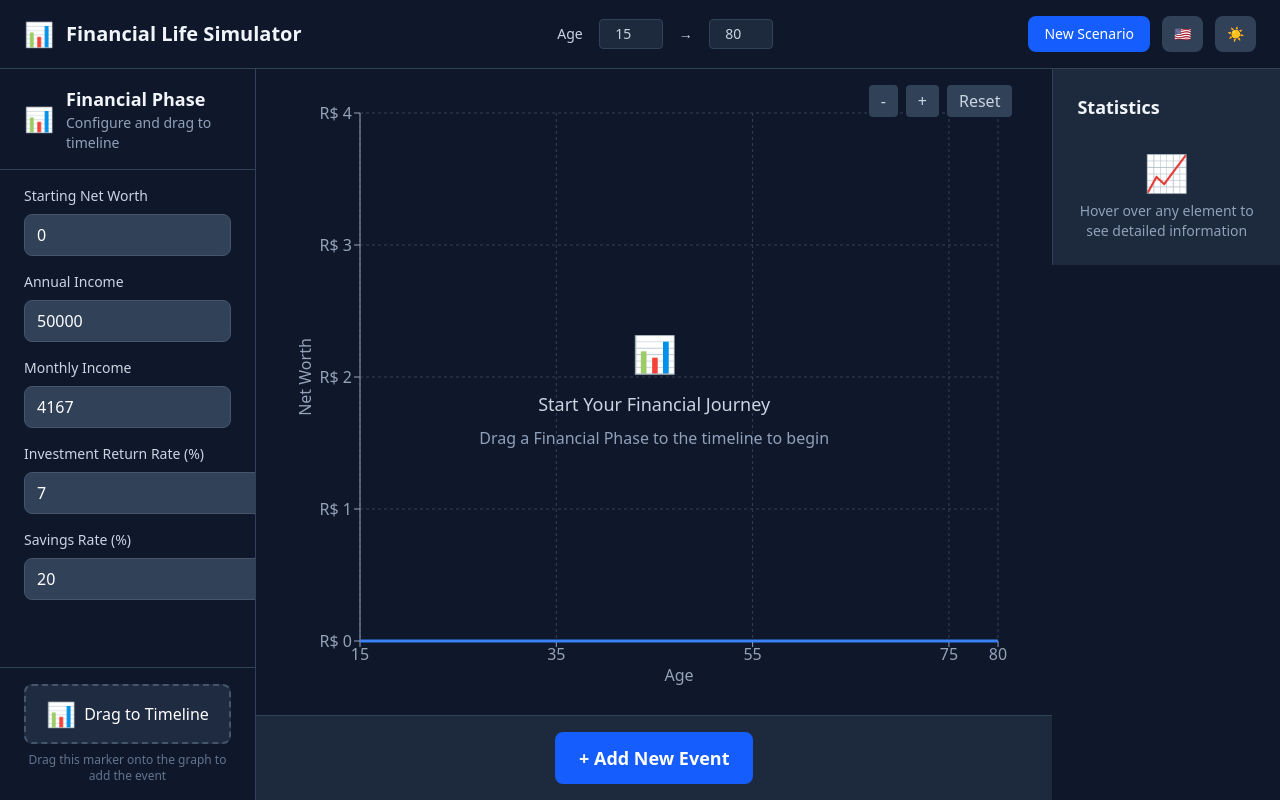
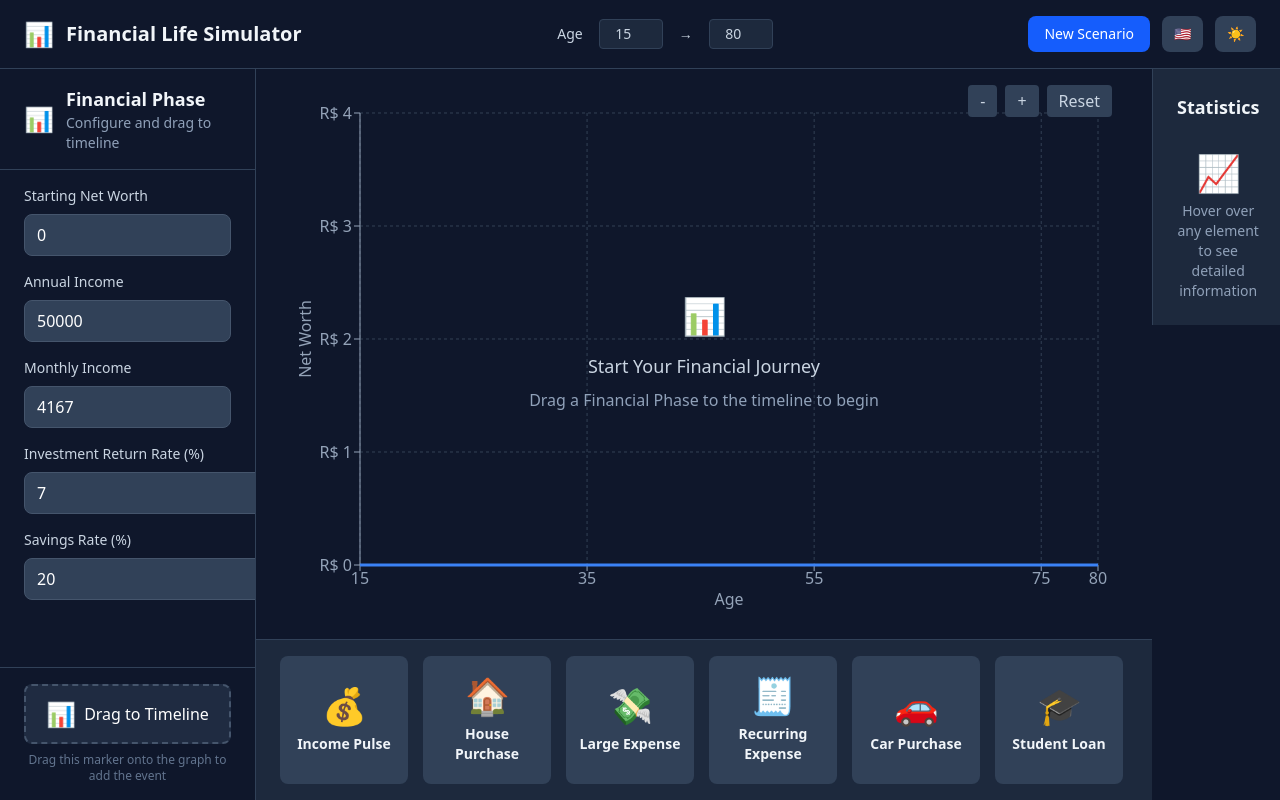
Before and after one commit to ofds/financialLifeSimulator, a React (Vite) app: page / in a window 1280 px wide. Built offline with nearby package versions, Linux system fonts and the light colour scheme.

Commit message:
Add Swiper component to BottomBar for event type selection and update dependencies

```diff
--- a/package.json
+++ b/package.json
@@ -17,7 +17,8 @@
     "react": "^19.1.1",
     "react-dom": "^19.1.1",
     "react-i18next": "^16.0.0",
-    "recharts": "^3.2.1"
+    "recharts": "^3.2.1",
+    "swiper": "^12.0.2"
   },
   "devDependencies": {
     "@eslint/js": "^9.36.0",
--- a/src/App.jsx
+++ b/src/App.jsx
@@ -59,8 +59,8 @@ function App() {
               onEditEvent={setEditingEvent}
               simulationParams={simulationParams}
             />
-            {/* Updated BottomBar */}
-            <BottomBar onAddEventClick={() => setAddEventModalOpen(true)} />
+
+            <BottomBar onSelectEventType={setSelectedInputType} />
           </div>
 
           <div className="w-[20%]">
--- a/src/components/BottomBar.jsx
+++ b/src/components/BottomBar.jsx
@@ -1,16 +1,47 @@
+import { useMemo } from 'react';
 import { useTranslation } from 'react-i18next';
+import { Swiper, SwiperSlide } from 'swiper/react';
+import { Autoplay } from 'swiper/modules';
+import 'swiper/css';
+import { eventRegistry } from '../events/EventRegistry';
+import { useHoverInfo } from '../hooks/useHoverInfo';
 
-export default function BottomBar({ onAddEventClick }) {
+export default function BottomBar({ onSelectEventType }) {
   const { t } = useTranslation();
+  const { getEventTypeHoverInfo, updateHover, clearHover } = useHoverInfo();
+
+  const allEvents = useMemo(() => {
+    return Array.from(eventRegistry.handlers.values()).map(h => h.config);
+  }, []);
 
   return (
-    <div className="bg-slate-800 border-t border-slate-700 px-6 py-4 flex items-center justify-center">
-      <button
-        onClick={onAddEventClick}
-        className="px-6 py-3 bg-blue-600 hover:bg-blue-700 text-white rounded-lg font-semibold transition-colors text-lg"
+    <div className="bg-slate-800 border-t border-slate-700 px-6 py-4 flex items-center justify-center overflow-hidden">
+      <Swiper
+        modules={[Autoplay]}
+        spaceBetween={10}
+        slidesPerView={6}
+        grabCursor={true}
+        loop={true} // Enable infinite looping
+        autoplay={{
+          delay: 2500, // Time between transitions
+          disableOnInteraction: false, // Continue autoplay after user interaction
+        }}
+        className="w-full"
       >
-        + Add New Event
-      </button>
+        {allEvents.map(config => (
+          <SwiperSlide key={config.type} className="flex justify-center">
+            <button
+              onClick={() => onSelectEventType(config.type)}
+              onMouseEnter={() => updateHover(getEventTypeHoverInfo(config.type))}
+              onMouseLeave={clearHover}
+              className="flex flex-col items-center justify-center gap-2 p-3 rounded-lg bg-slate-700 hover:bg-slate-600 transition-all duration-200 text-center w-32 h-32"
+            >
+              <span className="text-4xl">{config.icon}</span>
+              <p className="font-semibold text-slate-100 text-sm">{t(config.label)}</p>
+            </button>
+          </SwiperSlide>
+        ))}
+      </Swiper>
     </div>
   );
 }
--- a/src/index.css
+++ b/src/index.css
@@ -34,3 +34,4 @@ body {
     filter: blur(10px);
   }
 }
+/* src/index.css */
```
Also changed, not shown: 1 other file (tests, documents, lock files or other folders).
